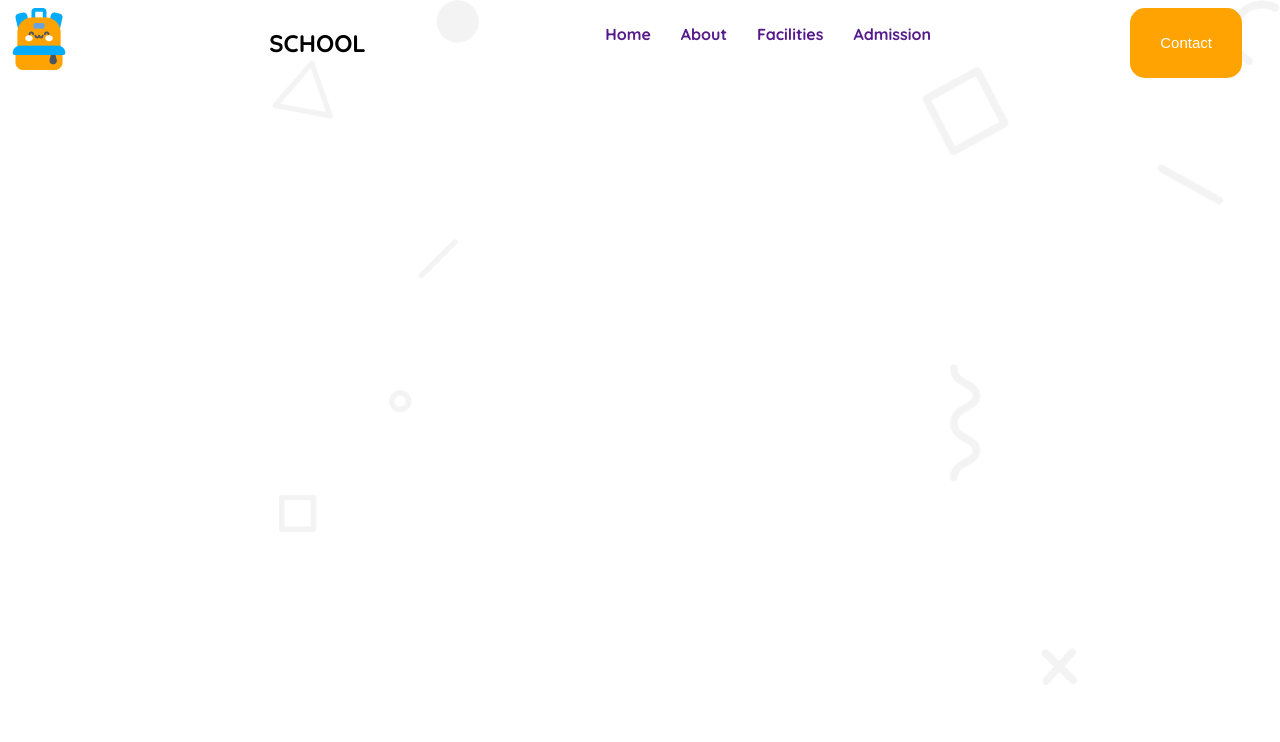
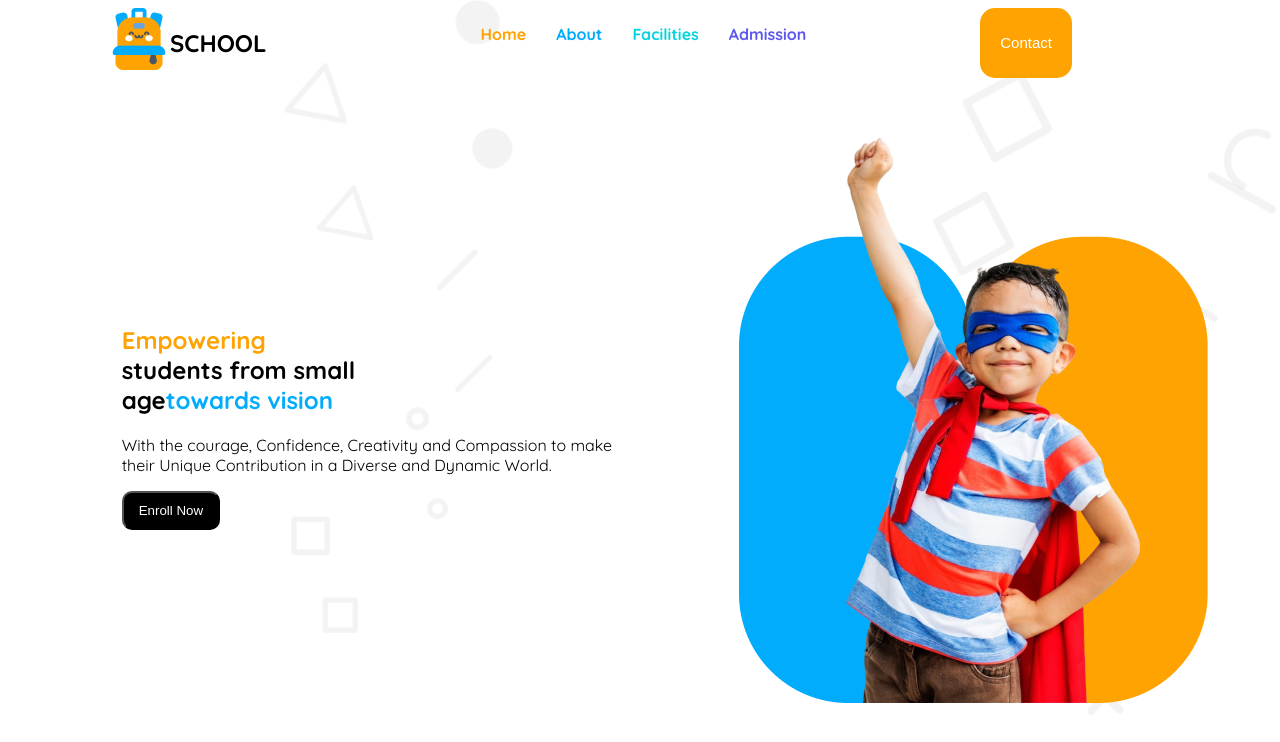
Before and after one commit to safikolislam/A-02, a plain HTML site: page index.html in a window 1280 px wide. Drawn offline with Linux system fonts and the light colour scheme.

Commit message:
added the hero area

```diff
--- a/index.html
+++ b/index.html
@@ -21,6 +21,7 @@
   </head>
   <body class="quicksand-normal">
     <header class="navbar">
+      <div class="logo">
         <div>
           <img src="assets/logo.png" alt="" />
         </div>
@@ -30,19 +31,35 @@
       </div>
       <div>
         <ul class="u-list">
-          <li class="list-items"><a class="navlinks" href="">Home</a></li>
-          <li class="list-items"><a class="navlinks" href="">About</a></li>
-          <li class="list-items"><a class="navlinks" href="">Facilities</a></li>
-          <li class="list-items"><a class="navlinks" href="">Admission</a></li>
+          <li class="list-items"><a class="navlinks1" href="">Home</a></li>
+          <li class="list-items"><a class="navlinks2" href="">About</a></li>
+          <li class="list-items"><a class="navlinks3" href="">Facilities</a></li>
+          <li class="list-items"><a class="navlinks4" href="">Admission</a></li>
         </ul>
       </div>
-
-      <button class="btn">Contact</button>
+      <button id="btn">Contact</button>
 
     </header>
     <div id="re-menu">
-        <div><img src="assets/logo.png" alt="" /></div>
-          <div><p class="icon"><i  class="fa-solid fa-bars"></i></p></div>
-      </div>
+      <div><img src="assets/logo.png" alt="" /></div>
+      <div><p class="icon"><i  class="fa-solid fa-bars"></i></p></div>
+    </div>
+    <hr>
+
+
+
+        <section class="hero-area">
+        <div>
+      <h2><span style="color:#FEA301" >Empowering </span><br>
+        students from small<br> age<span style="color:#01ACFD">towards vision</span> </h2>
+        </h2>
+
+        <p>With the courage, Confidence, Creativity and Compassion to make<br> their Unique Contribution in a Diverse and Dynamic World.</p>
+         <button class="btn-b">Enroll Now</button>
+        </div>
+        <div class="kids-img" >
+          <img  src="assets/hero-kids.png" alt="">
+        </div>
+      </section>
   </body>
 </html>
--- a/styles/styles.css
+++ b/styles/styles.css
@@ -6,33 +6,49 @@
   font-style: normal;
 }
 body{
-    background-image:url(../assets/bg.png);
-    background-size: cover;
-    background-repeat: no-repeat;
+  background-image:url(../assets/bg.png);
+   background-size: cover;
+  background-repeat: no-repeat;
 }
+
 .navbar{
 
     display:flex;
     justify-content: space-between;
 }
-
-
+.logo{
+  display:flex;
+  margin-left:100px;
+}
 .u-list{
     display:flex;
     justify-content: space-between;
     gap:30px;
 }
-.navlinks{
+.navlinks1{
     text-decoration:none;
+    color:#FEA301;
+}
+.navlinks2{
+  text-decoration:none;
+  color:#01ACFD;
+}
+.navlinks3{
+  text-decoration:none;
+  color:#05D4DF;
+}
+.navlinks4{
+  text-decoration:none;
+  color:#5D58EF;
 }
 .list-items{
     list-style: none;
 
 }
-.btn {
-    margin-right:30px;
+ #btn {
+    margin-right:200px;
     background:#FEA301;
-    padding:0 30px;
+    padding:10px 20px;
     color:#ffff;
     font-size:15px;
     border-radius:15px;
@@ -42,15 +58,59 @@ body{
 #re-menu{
     display:none;
 }
-@media screen and (max-width:400px){
+hr{
+  display:none;
+  border:1px solid  #FEA301;
+}
+.hero-area{
+  background-image:url(../assets/bg.png);
+   background-size: cover;
+  background-repeat: no-repeat;
+  margin-top:50px;
+  margin-left:50px;
+  font-weight: 400;
+  color: #000;
+  display:flex;
+  justify-content: space-around;
+  align-items:center;
+
+}
 
 
+.btn-b{
+  background:#000;
+color:#fff;
+padding:10px 15px;
+border-radius:10px;
+}
+
+
+@media screen and (max-width:576px){
+
+ hr{
+  display:block;
+ }
   .navbar{
     display:none;
   }
   #re-menu{
     display:block;
     display:flex;
-    justify-content: space-around;
+    justify-content: space-between;
+
   }
-}
+  .hero-area{
+    flex-direction: column-reverse;
+    max-width:100%;
+
+  }
+
+
+  }
+
+
+
+
+
+
+  }
```
